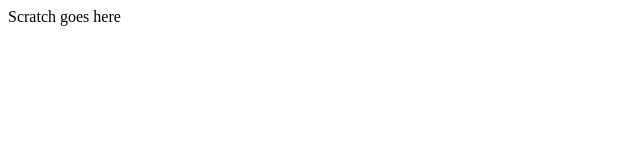
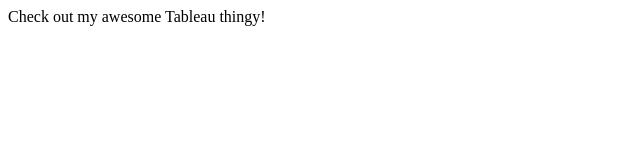
Before and after one commit to RonSeanstadt/is201, a plain HTML site: page scratch.html in a window 1280 px wide. Shown: the whole page, without its empty margins (0-640 px from the left). Drawn offline with Linux system fonts and the light colour scheme.

Commit message:
Add files via upload

```diff
--- a/scratch.html
+++ b/scratch.html
@@ -9,7 +9,7 @@
 </head>
 
 <body>
-    Scratch goes here
+    Check out my awesome Tableau thingy!
     <br>
     <div class='tableauPlaceholder' id='viz1669662396591' style='position: relative'><noscript><a href='#'><img
                     alt='Dashboard 1 '
```
